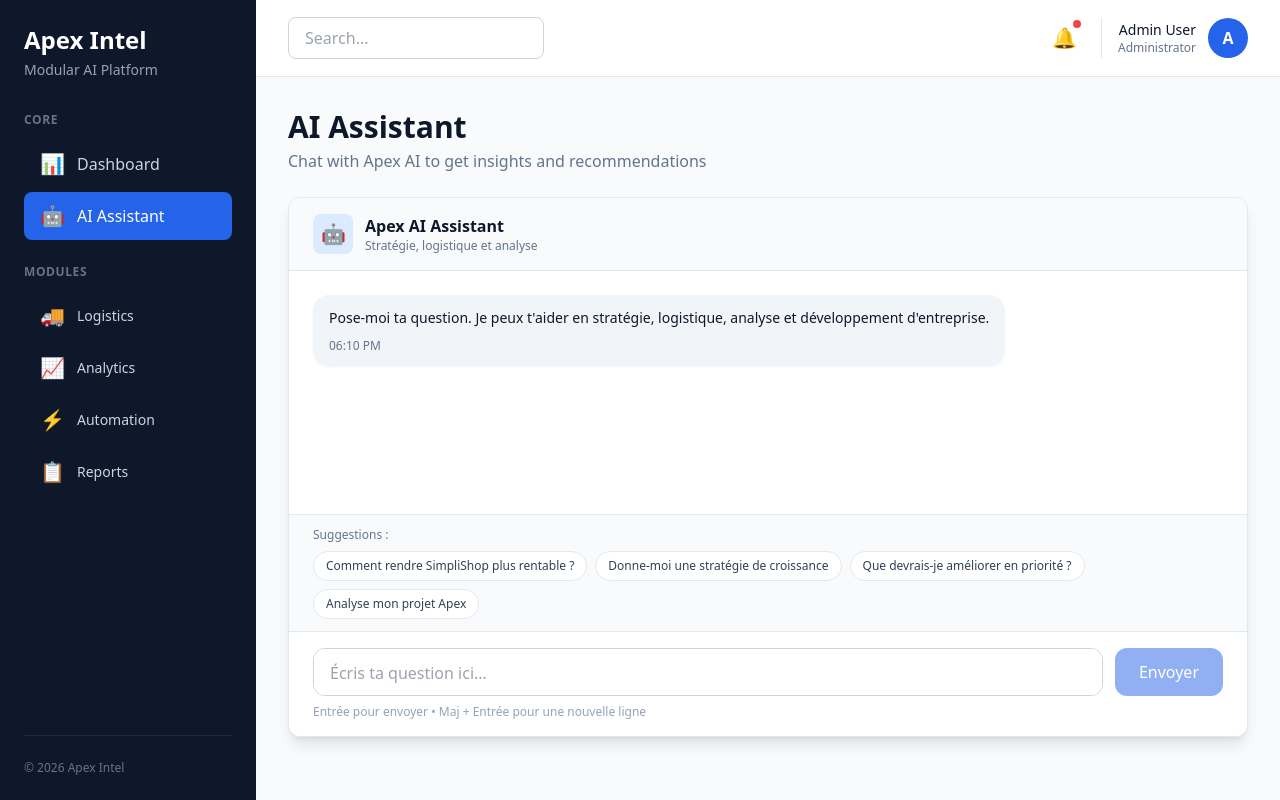
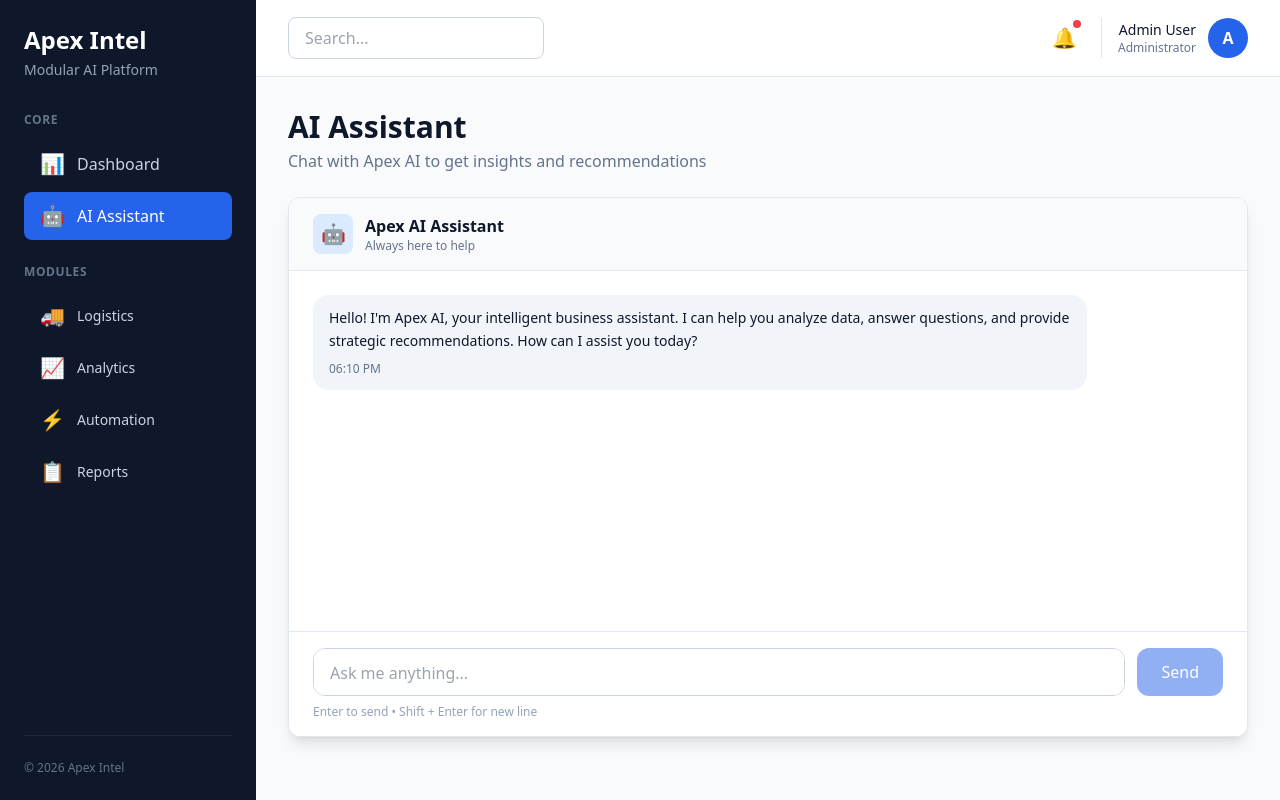
Before and after one commit to willjauvin/apex.logistique, a Next.js app: page /dashboard/ai-assistant in a window 1280 px wide. Built offline with nearby package versions, Linux system fonts and the light colour scheme.

Commit message:
Update ChatInterface.tsx

```diff
--- a/components/ui/ChatInterface.tsx
+++ b/components/ui/ChatInterface.tsx
@@ -23,26 +23,18 @@ export default function ChatInterface({
   const [messages, setMessages] = useState<Message[]>([]);
   const [input, setInput] = useState('');
   const [loading, setLoading] = useState(false);
-  const [suggestions, setSuggestions] = useState<string[]>([]);
   const messagesEndRef = useRef<HTMLDivElement>(null);
   const textareaRef = useRef<HTMLTextAreaElement>(null);
 
   useEffect(() => {
     setMessages([
       {
-        id: crypto.randomUUID(),
+        id: '1',
         role: 'assistant',
         content:
-          "Pose-moi ta question. Je peux t'aider en stratégie, logistique, analyse et développement d'entreprise.",
+          "Hello! I'm Apex AI, your intelligent business assistant. I can help you analyze data, answer questions, and provide strategic recommendations. How can I assist you today?",
         timestamp: new Date(),
       },
-    ]);
-
-    setSuggestions([
-      'Comment rendre SimpliShop plus rentable ?',
-      'Donne-moi une stratégie de croissance',
-      'Que devrais-je améliorer en priorité ?',
-      'Analyse mon projet Apex',
     ]);
   }, []);
 
@@ -98,10 +90,6 @@ export default function ChatInterface({
       };
 
       setMessages((prev) => [...prev, assistantMessage]);
-
-      if (Array.isArray(data.suggestions) && data.suggestions.length > 0) {
-        setSuggestions(data.suggestions);
-      }
     } catch (error) {
       console.error('Erreur envoi message:', error);
 
@@ -129,13 +117,6 @@ export default function ChatInterface({
     }
   };
 
-  const handleSuggestionClick = (suggestion: string) => {
-    setInput(suggestion);
-    setTimeout(() => {
-      textareaRef.current?.focus();
-    }, 50);
-  };
-
   return (
     <div className="flex flex-col h-full bg-white rounded-xl shadow-lg border border-slate-200 overflow-hidden">
       <div className="flex items-center justify-between px-6 py-4 border-b border-slate-200 bg-slate-50">
@@ -146,7 +127,7 @@ export default function ChatInterface({
           <div>
             <h3 className="font-semibold text-slate-900">Apex AI Assistant</h3>
             <p className="text-xs text-slate-500">
-              Stratégie, logistique et analyse
+              Always here to help
             </p>
           </div>
         </div>
@@ -199,18 +180,9 @@ export default function ChatInterface({
             <div className="bg-slate-100 rounded-2xl px-4 py-3 shadow-sm">
               <p className="text-sm text-slate-500 mb-2">Apex réfléchit...</p>
               <div className="flex gap-2">
-                <div
-                  className="w-2 h-2 bg-slate-400 rounded-full animate-bounce"
-                  style={{ animationDelay: '0ms' }}
-                />
-                <div
-                  className="w-2 h-2 bg-slate-400 rounded-full animate-bounce"
-                  style={{ animationDelay: '150ms' }}
-                />
-                <div
-                  className="w-2 h-2 bg-slate-400 rounded-full animate-bounce"
-                  style={{ animationDelay: '300ms' }}
-                />
+                <div className="w-2 h-2 bg-slate-400 rounded-full animate-bounce" />
+                <div className="w-2 h-2 bg-slate-400 rounded-full animate-bounce" style={{ animationDelay: '150ms' }} />
+                <div className="w-2 h-2 bg-slate-400 rounded-full animate-bounce" style={{ animationDelay: '300ms' }} />
               </div>
             </div>
           </div>
@@ -219,23 +191,6 @@ export default function ChatInterface({
         <div ref={messagesEndRef} />
       </div>
 
-      {suggestions.length > 0 && (
-        <div className="px-6 py-3 border-t border-slate-200 bg-slate-50">
-          <p className="text-xs text-slate-500 mb-2">Suggestions :</p>
-          <div className="flex flex-wrap gap-2">
-            {suggestions.map((suggestion, index) => (
-              <button
-                key={index}
-                onClick={() => handleSuggestionClick(suggestion)}
-                className="text-xs px-3 py-1.5 bg-white border border-slate-200 hover:bg-slate-100 text-slate-700 rounded-full transition-colors"
-              >
-                {suggestion}
-              </button>
-            ))}
-          </div>
-        </div>
-      )}
-
       <div className="px-6 py-4 border-t border-slate-200 bg-white">
         <div className="flex gap-3 items-end">
           <textarea
@@ -243,7 +198,7 @@ export default function ChatInterface({
             value={input}
             onChange={(e) => setInput(e.target.value)}
             onKeyDown={handleKeyDown}
-            placeholder="Écris ta question ici..."
+            placeholder="Ask me anything..."
             rows={1}
             className="flex-1 px-4 py-3 border border-slate-300 rounded-xl focus:ring-2 focus:ring-blue-500 focus:border-transparent resize-none max-h-[120px]"
             disabled={loading}
@@ -254,12 +209,12 @@ export default function ChatInterface({
             disabled={!input.trim() || loading}
             className="px-6 py-3 bg-blue-600 text-white rounded-xl hover:bg-blue-700 transition-colors font-medium disabled:opacity-50 disabled:cursor-not-allowed"
           >
-            {loading ? '...' : 'Envoyer'}
+            {loading ? '...' : 'Send'}
           </button>
         </div>
 
         <p className="text-xs text-slate-400 mt-2">
-          Entrée pour envoyer • Maj + Entrée pour une nouvelle ligne
+          Enter to send • Shift + Enter for new line
         </p>
       </div>
     </div>
```
